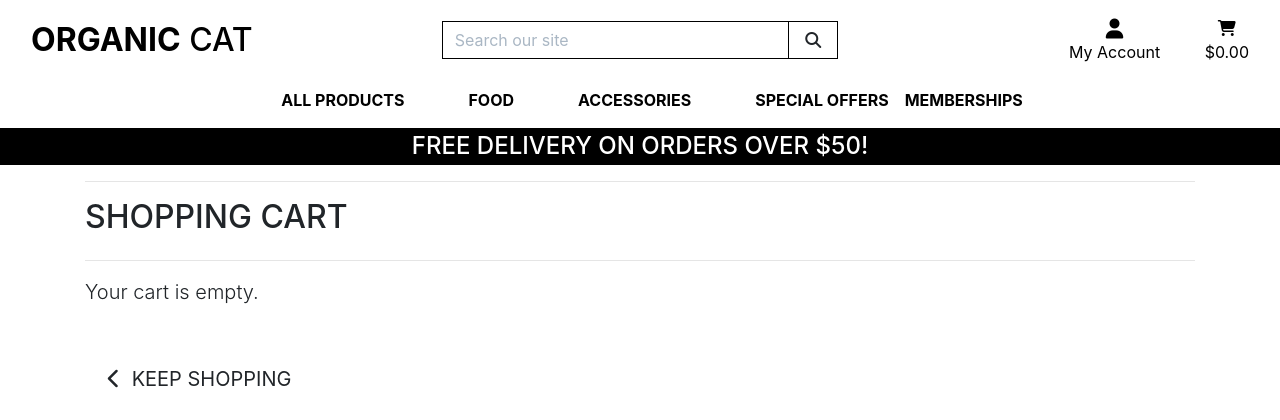
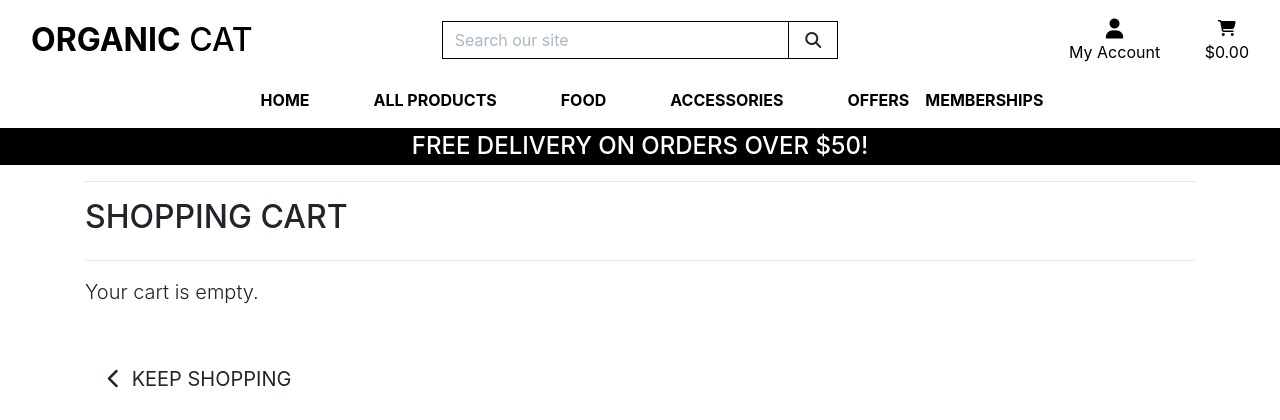
Before and after one commit to Jaredslocker21/organic_cat, a Django app: page /cart/ in a window 1280 px wide. Shown: the top 420 px of the page. Run offline with Django 3.2, Linux system fonts and the light colour scheme; some libraries are stand-ins or nearby versions.

Commit message:
added home button

```diff
--- a/templates/includes/nav-categories.html
+++ b/templates/includes/nav-categories.html
@@ -1,9 +1,15 @@
 <div class="collapse navbar-collapse" id="main-nav">
     <ul class="navbar-nav w-auto mx-auto">
-        <li class="nav-item d-block d-md-none">
-            <a class="logo-font font-weight-bold nav-link text-black mr-5" href="{% url 'home' %}" id="home-link">
+        <li class="nav-item dropdown">
+            <a class="logo-font font-weight-bold nav-link text-black mr-5" href="#" id="all-products-link" data-toggle="dropdown" aria-haspopup="true" aria-expanded="false">
                 Home
             </a>
+            <div class="dropdown-menu border-0" aria-labelledby="all-products-link">
+                <a href="" class="dropdown-item">Cats are evil!</a>
+                <a href="" class="dropdown-item">Return Policy</a>
+                <a href="" class="dropdown-item">Delivery</a>
+                <a href="" class="dropdown-item">Privacy and Protections¨</a>
+            </div>
         </li>
         <li class="nav-item dropdown">
             <a class="logo-font font-weight-bold nav-link text-black mr-5" href="#" id="all-products-link" data-toggle="dropdown" aria-haspopup="true" aria-expanded="false">
@@ -43,7 +49,7 @@
 
         <li class="nav-item dropdown">
             <a class="logo-font font-weight-bold nav-link text-black" href="#" id="specials-link" data-toggle="dropdown" aria-haspopup="true" aria-expanded="false">
-                Special Offers
+                Offers
             </a>
             <div class="dropdown-menu border-0" aria-labelledby="specials-link">
                 <a href="{% url 'products' %}?category=new_arrivals" class="dropdown-item">New Arrivals</a>
```
